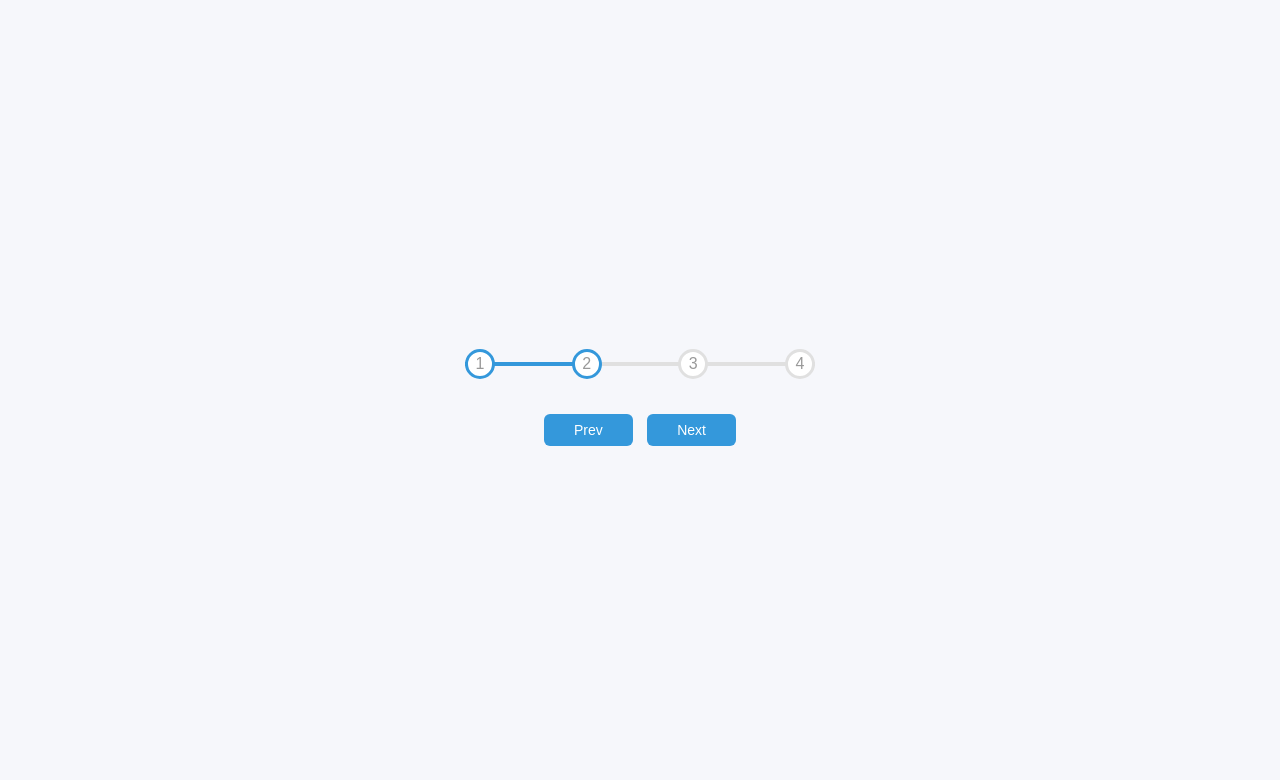
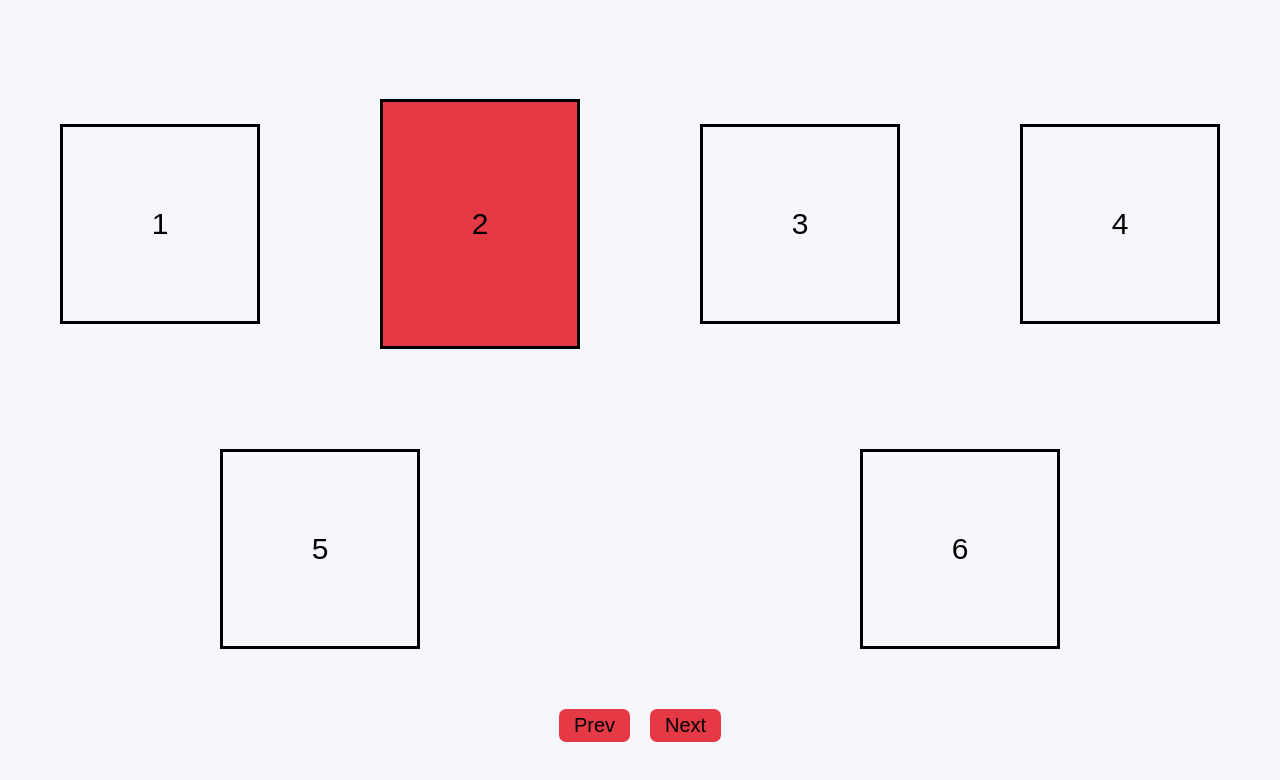
Before and after one commit to Cherron93/Adding-Removing-Class-Practice-Project, a plain HTML site: page index.html in a window 1280 px wide. Both pictures are taken after a click on the button "Next". Drawn offline with Linux system fonts and the light colour scheme; a web font is replaced by a local one.

Commit message:
final commit

```diff
--- a/index.html
+++ b/index.html
@@ -8,7 +8,54 @@
     <title>Progress Steps</title>
 </head>
 <body>
+
     <div class="container">
+        <div class="box-div">
+            <div class="box active">1</div>
+            <div class="box">2</div>
+            <div class="box">3</div>
+            <div class="box">4</div>
+            <div class="box">5</div>
+            <div class="box">6</div>
+        </div>
+        <div class="btn-div">
+            <button class="btn" disabled id="prev">Prev</button>
+            <button class="btn" id ="next">Next</button>
+        </div>
+    </div>
+
+
+
+
+
+
+
+
+
+
+
+
+
+
+
+
+
+
+
+
+
+
+
+
+
+
+
+
+
+
+
+
+    <!-- <div class="container">
         <div class="progress-container">
             <div class="progress" id="progress"></div>
             <div class="circle active">1</div>
@@ -18,7 +65,7 @@
         </div>
         <button class="btn" id="prev" disabled>Prev</button>
         <button class="btn" id="next">Next</button>
-    </div>
+    </div> -->
 
 
     <script src="script.js"></script>
--- a/script.js
+++ b/script.js
@@ -1,78 +1,38 @@
-// const prev = document.getElementById('prev');
-// const next = document.getElementById('next');
-// const steps = document.querySelectorAll('steps')
-// const step1 = document.getElementById('step1');
-// const step2 = document.getElementById('step2');
-// const step3 = document.getElementById('step3');
-// const step4 = document.getElementById('step4');
-
-// // next.addEventListener('click', function () {
-// //     step2.classList.remove('inactive');
-// // })
-
-// // next.addEventListener('click', function () {
-// //     step3.classList.remove('inactive');
-// // })
-
-// // next.addEventListener('click', function () {
-// //     step4.classList.remove('inactive');
-// // })
-
-// for (let i = 0; i <5; i++){
-//     next.addEventListener('click', function () {
-//         steps[i].classList.remove('inactive');
-//     })
-// }
-
-const progress = document.getElementById('progress')
 const prev = document.getElementById('prev')
 const next = document.getElementById('next')
-const circles = document.querySelectorAll('.circle')
+const boxes = document.querySelectorAll('.box')
 
-let currentActive = 1
+let currentActive = 0;
+
+prev.addEventListener('click', () => {
+    if (currentActive > 0) {
+        currentActive --
+        console.log(currentActive)
+        let active = boxes[currentActive]
+        let priorActive = boxes[currentActive + 1]
+        active.classList.add('active')
+        priorActive.classList.remove('active')
+        buttonDisable()
+    }
+})
 
 next.addEventListener('click', () => {
-    currentActive++
+    if (currentActive < 5) {
+        currentActive ++
+        console.log(currentActive)
+        let active = boxes[currentActive]
+        let prevActive = boxes[currentActive - 1]
+        active.classList.add('active')
+        prevActive.classList.remove('active')
+        buttonDisable()
 
-    if(currentActive > circles.length) {
-        currentActive = circles.length
     }
-
-    console.log(currentActive)
-
-    update()
-
 })
 
-prev.addEventListener('click', () => {
-    currentActive--
-
-    if(currentActive < 1) {
-        currentActive = 1
-    }
-
-    console.log(currentActive)
-
-    update()
-
-})
-
-function update() {
-    circles.forEach ((circle, idx) => {
-        if (idx < currentActive) {
-            circle.classList.add('active')
-        } else {
-            circle.classList.remove('active')
-        }
-    })
-
-    const actives = document.querySelectorAll('.active')
-
-    progress.style.width = ((actives.length - 1)/ (circles.length - 1)) * 100 + '%'
-
-    if (currentActive === 1) {
+function buttonDisable() {
+    if (currentActive === 0) {
         prev.disabled = true;
-    } else if (currentActive === circles.length) {
+    } else if (currentActive === 5) {
         next.disabled = true;
     } else {
         prev.disabled = false
--- a/style.css
+++ b/style.css
@@ -1,9 +1,9 @@
 @import url('https://fonts.googleapis.com/css2?family=Muli:ital,wght@0,700;1,400&display=swap');
 
-:root {
+/* :root {
   --line-border-fill: #3498db;
   --line-border-empty: #e0e0e0;
-}
+} */
 
 * {
   box-sizing: border-box;
@@ -16,11 +16,79 @@ body {
   align-items: center;
   justify-content: center;
   height: 100vh;
-  overflow: hidden;
+  /* overflow: hidden; */
   margin: 0;
 }
 
-.container {
+/* .container {
+  display: flex;
+  justify-content: space-around;
+  flex-wrap: wrap;
+  align-items: center;
+  align-content: flex-start;
+} */
+
+.box-div {
+  display: flex;
+  align-items: center;
+  display: flex;
+  justify-content: space-around;
+  flex-wrap: wrap;
+  align-items: center;
+  align-content: flex-start;
+}
+
+.btn-div {
+  display: flex;
+  justify-content: center;
+}
+
+.box {
+  font-size: 30px;
+  border: 3px solid black;
+  padding: 45px;
+  margin: 50px;
+  width: 200px;
+  height: 200px;
+  display: flex;
+  align-items: center;
+  justify-content: center;
+  flex-grow: 0;
+}
+
+.btn {
+  font-size: 20px;
+  font-family: muli, sans-serif;
+  border: none;
+  background-color: #e63946;
+  margin: 10px;
+  padding: 5px 15px;
+  border-radius: 7px;
+  cursor: pointer;
+}
+
+.btn:disabled {
+  cursor: not-allowed;
+  background-color: lightgrey;
+}
+
+.box.active {
+  background-color: #e63946;
+  height: 250px;
+  transition: 0.4s ease;
+}
+
+@media (min-width: 468px) {
+  .row-1 {
+    display: flex;
+  }
+
+  .row-2 {
+    display: flex;
+  }
+}
+
+/* .container {
   text-align: center;
 }
 
@@ -97,4 +165,4 @@ body {
 .btn:disabled {
   background-color: var(--line-border-empty);
   cursor: not-allowed;
-}
+} */
```
